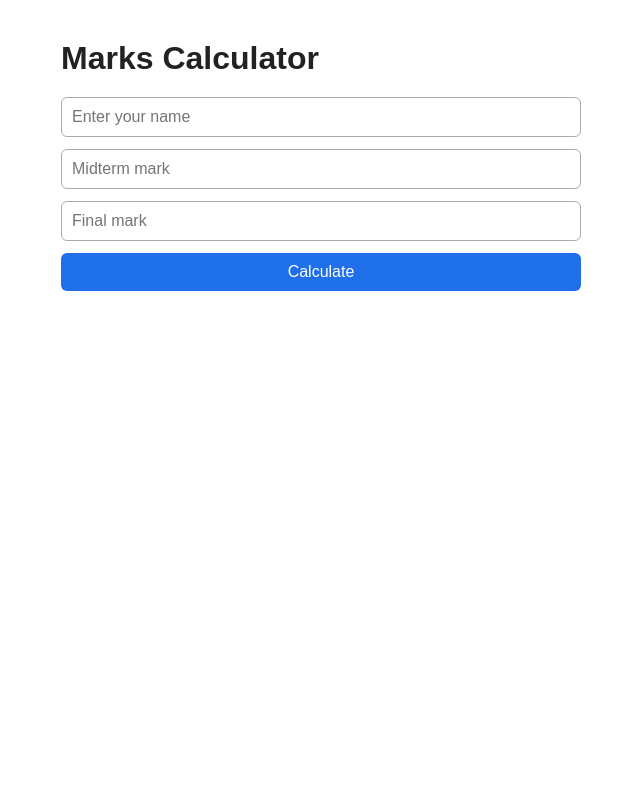
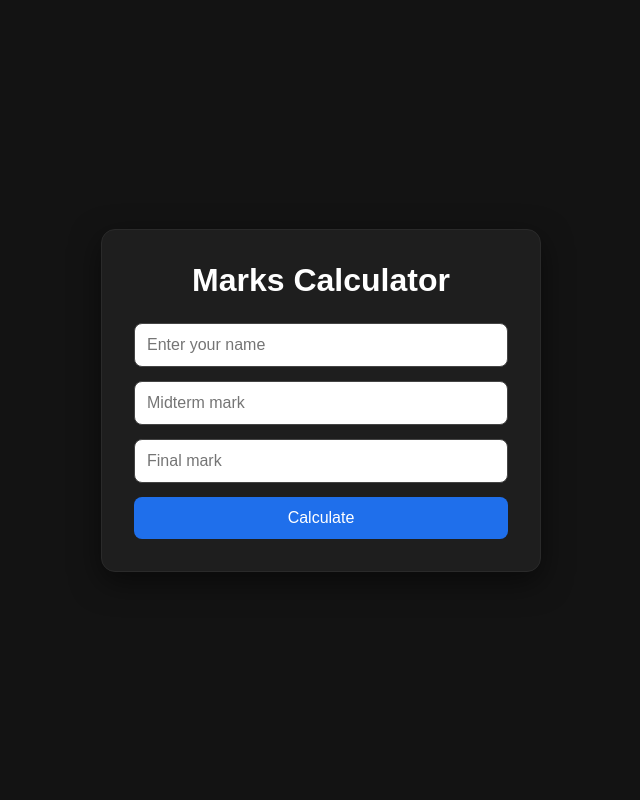
Before and after one commit to Maxwel12744/cautious-fishstick, a Flask app: page / in a window 1280 px wide. Shown: the whole page, without its empty margins (319-959 px from the left). Run offline with Flask 3, Linux system fonts and the light colour scheme.

Commit message:
Update form UI with card layout, labels, and external CSS

```diff
--- /dev/null
+++ b/static/style.css
@@ -0,0 +1,91 @@
+* {
+  box-sizing: border-box;
+}
+
+body {
+  min-height: 100vh;
+  margin: 0;
+  padding: 24px 16px;
+  display: flex;
+  flex-direction: column;
+  justify-content: center;
+  align-items: center;
+  gap: 20px;
+  font-family: Arial, sans-serif;
+  color: #efeff0;
+  background-color: #131313;
+}
+
+.card {
+  width: 100%;
+  max-width: 440px;
+  background: #1e1e1e;
+  padding: 32px;
+  border-radius: 14px;
+  border: 1px solid #2a2a2a;
+  box-shadow: 0 10px 30px rgba(0, 0, 0, 0.5);
+}
+
+.card h1 {
+  margin: 0 0 24px;
+  text-align: center;
+  color: #ffffff;
+}
+
+form {
+  width: 100%;
+  display: flex;
+  flex-direction: column;
+  gap: 14px;
+}
+
+input,
+button {
+  width: 100%;
+  padding: 12px;
+  font-size: 16px;
+  border-radius: 8px;
+}
+
+input {
+  border: 1px solid #444;
+  background: #ffffff;
+  color: #111;
+}
+
+input:focus {
+  outline: none;
+  border-color: #1f6feb;
+  box-shadow: 0 0 0 3px rgba(31, 111, 235, 0.3);
+}
+
+button {
+  background: #1f6feb;
+  color: white;
+  border: none;
+  cursor: pointer;
+  transition: background 0.2s;
+}
+
+button:hover {
+  background: #388bfd;
+}
+
+.result {
+  width: 100%;
+  max-width: 440px;
+  padding: 16px 20px;
+  background: #1b2b20;
+  border-left: 4px solid #2e8b57;
+  border-radius: 8px;
+  color: #d7f5df;
+}
+
+.result h2 {
+  margin: 0 0 8px;
+  font-size: 20px;
+}
+
+.result p {
+  margin: 0;
+}
--- a/templates/index.html
+++ b/templates/index.html
@@ -4,56 +4,36 @@
     <meta charset="UTF-8" />
     <meta name="viewport" content="width=device-width, initial-scale=1" />
     <title>Marks Calculator</title>
-    <style>
-      body {
-        font-family: Arial, sans-serif;
-        max-width: 520px;
-        margin: 40px auto;
-        padding: 0 16px;
-        color: #222;
-      }
-      h1 {
-        margin-bottom: 20px;
-      }
-      form {
-        display: flex;
-        flex-direction: column;
-        gap: 12px;
-      }
-      input,
-      button {
-        padding: 10px;
-        font-size: 16px;
-        border: 1px solid #aaa;
-        border-radius: 6px;
-      }
-      button {
-        background: #1f6feb;
-        color: white;
-        border: none;
-        cursor: pointer;
-      }
-      button:hover {
-        background: #1658bd;
-      }
-      .result {
-        margin-top: 24px;
-        padding: 12px 16px;
-        background: #eef6ee;
-        border-left: 4px solid #2e8b57;
-      }
-    </style>
+    <!-- link to the stylesheet -->
+    <link
+      rel="stylesheet"
+      href="{{ url_for('static', filename='style.css') }}"
+    />
   </head>
   <body>
+    <div class="card">
       <h1>Marks Calculator</h1>
 
       <!-- The form: each name="" must match request.form["..."] in app.py -->
       <form method="POST">
         <input type="text" name="name" placeholder="Enter your name" required />
-      <input type="number" name="midterm" placeholder="Midterm mark" required />
-      <input type="number" name="final" placeholder="Final mark" required />
+        <input
+          type="number"
+          name="midterm"
+          placeholder="Midterm mark"
+          min="0"
+          required
+        />
+        <input
+          type="number"
+          name="final"
+          placeholder="Final mark"
+          min="0"
+          required
+        />
         <button type="submit">Calculate</button>
       </form>
+    </div>
 
     <!-- Only shown after the form is submitted (when result is not None) -->
     {% if result is not none %}
```
Lines whose indentation alone changed are shown as unchanged.
